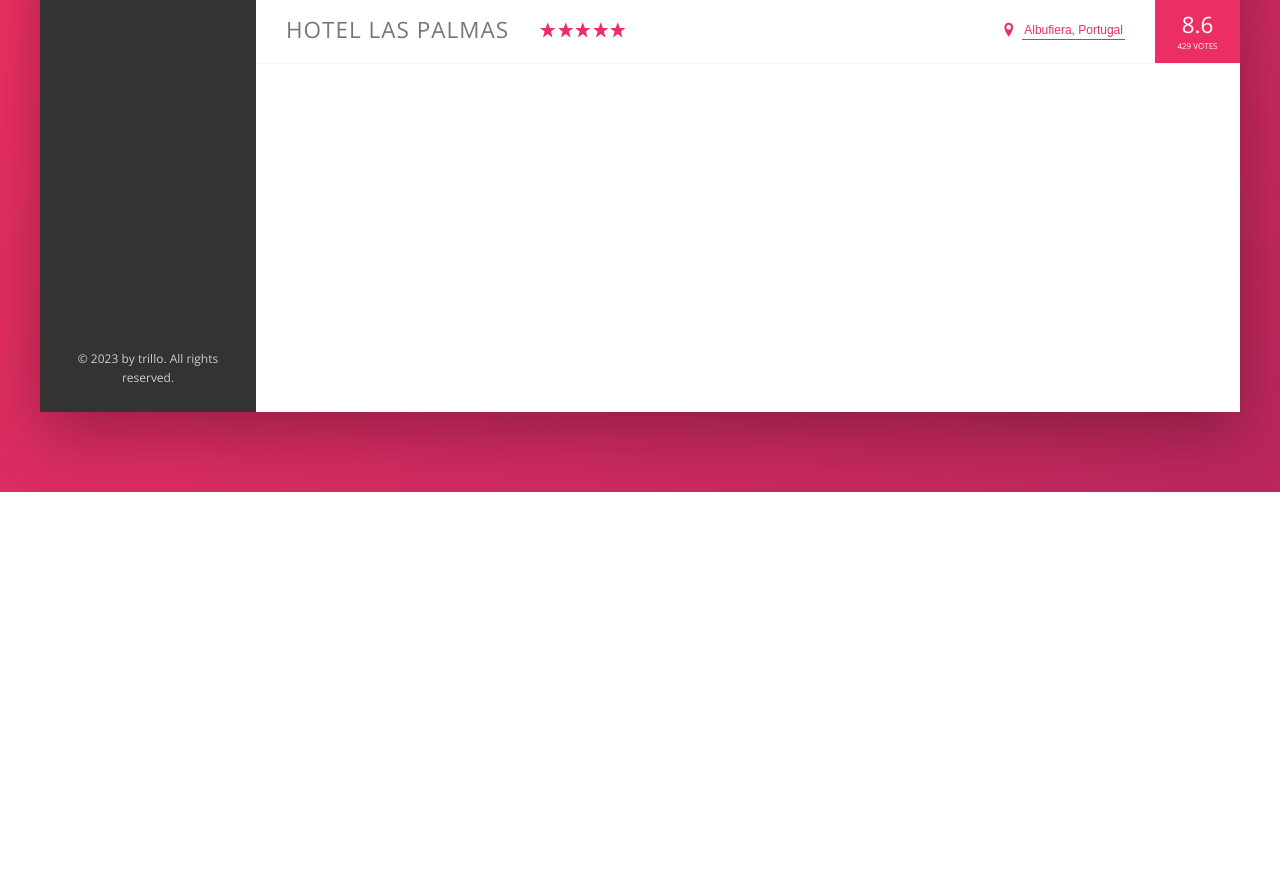
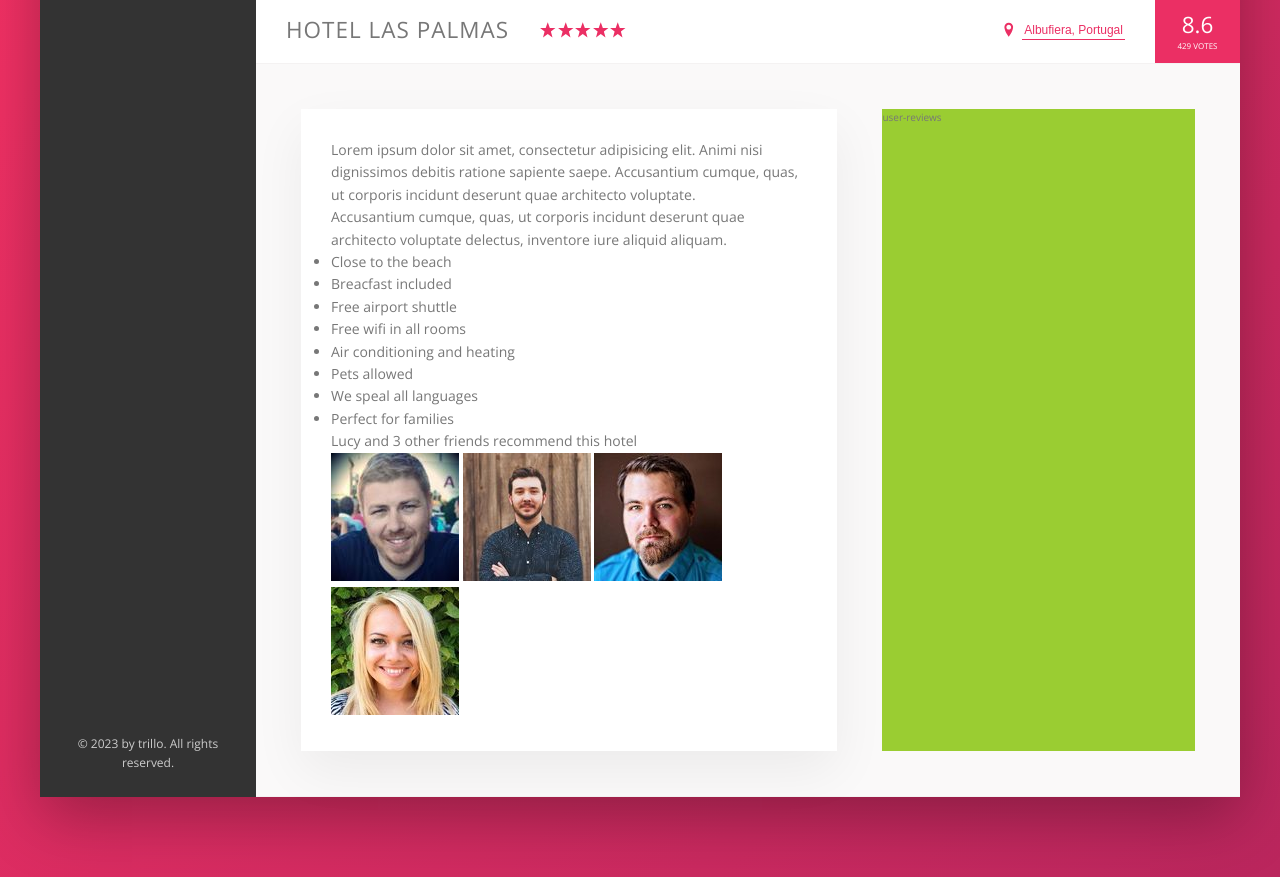
Before and after one commit to MaxVitalii/Trillo, a website: page index.html in a window 1280 px wide. Shown: the part 538-1415 px from the top of the page. Before the commit the page ends 1030 px from the top, so only its background shows below. Drawn offline with nearby package versions, Linux system fonts and the light colour scheme.

Commit message:
create a description section

```diff
--- a/index.html
+++ b/index.html
@@ -148,6 +148,59 @@
               <div class="overview__rating-count">429 votes</div>
             </div>
           </div>
+          <div class="detail">
+            <div class="description">
+              <p class="paragraph">
+                Lorem ipsum dolor sit amet, consectetur adipisicing elit. Animi
+                nisi dignissimos debitis ratione sapiente saepe. Accusantium
+                cumque, quas, ut corporis incidunt deserunt quae architecto
+                voluptate.
+              </p>
+              <p class="paragraph">
+                Accusantium cumque, quas, ut corporis incidunt deserunt quae
+                architecto voluptate delectus, inventore iure aliquid aliquam.
+              </p>
+              <ul class="list">
+                <li class="list__item">Close to the beach</li>
+                <li class="list__item">Breacfast included</li>
+                <li class="list__item">Free airport shuttle</li>
+                <li class="list__item">Free wifi in all rooms</li>
+                <li class="list__item">Air conditioning and heating</li>
+                <li class="list__item">Pets allowed</li>
+                <li class="list__item">We speal all languages</li>
+                <li class="list__item">Perfect for families</li>
+              </ul>
+              <div class="recommend">
+                <p class="recommend__count">
+                  Lucy and 3 other friends recommend this hotel
+                </p>
+                <div class="recommend__friends">
+                  <img
+                    src="img/user-3.jpg"
+                    alt="Friend 1"
+                    class="recommend__photo"
+                  />
+                  <img
+                    src="img/user-4.jpg"
+                    alt="Friend 2"
+                    class="recommend__photo"
+                  />
+                  <img
+                    src="img/user-5.jpg"
+                    alt="Friend 3"
+                    class="recommend__photo"
+                  />
+                  <img
+                    src="img/user-6.jpg"
+                    alt="Friend 4"
+                    class="recommend__photo"
+                  />
+                </div>
+              </div>
+            </div>
+
+            <div class="user-reviews">user-reviews</div>
+          </div>
         </main>
       </div>
     </div>
--- a/sass/_layout.scss
+++ b/sass/_layout.scss
@@ -33,6 +33,27 @@
 
 .hotel-view {
   background-color: #fff;
-  height: 80rem; //test
+
   flex: 1;
 }
+
+.detail {
+  display: flex;
+  padding: 4.5rem;
+  background-color: var(--color-grey-light-1);
+  border-bottom: 1px solid var(--color-grey-light-2);
+}
+
+.description {
+  font-size: 1.4rem;
+  background-color: #fff;
+  box-shadow: 0 2rem 5rem rgba(0, 0, 0, 0.06);
+  padding: 3rem;
+  flex: 0 0 60%;
+  margin-right: 4.5rem;
+}
+
+.user-reviews {
+  background-color: yellowgreen;
+  flex: 1;
+}
```
Also changed, not shown: css/style.css.
